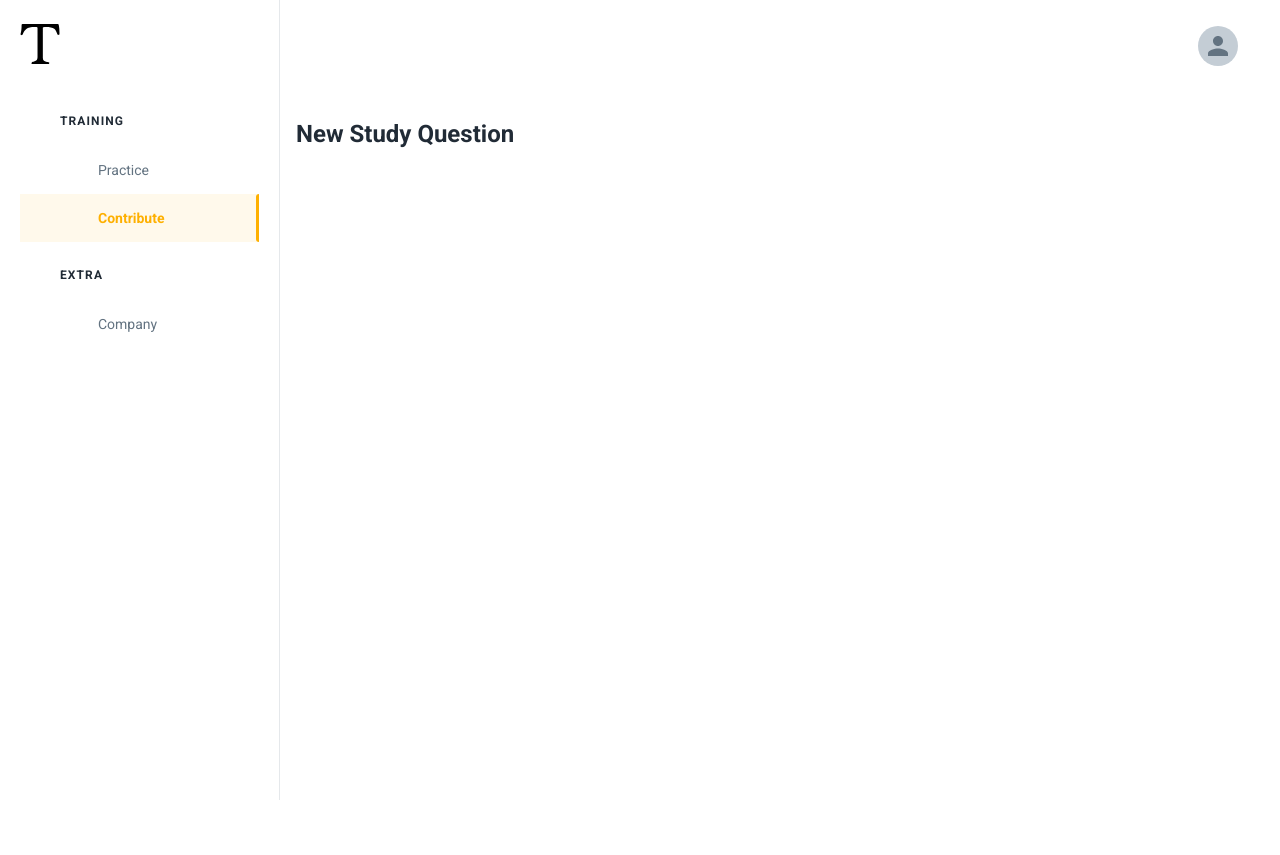
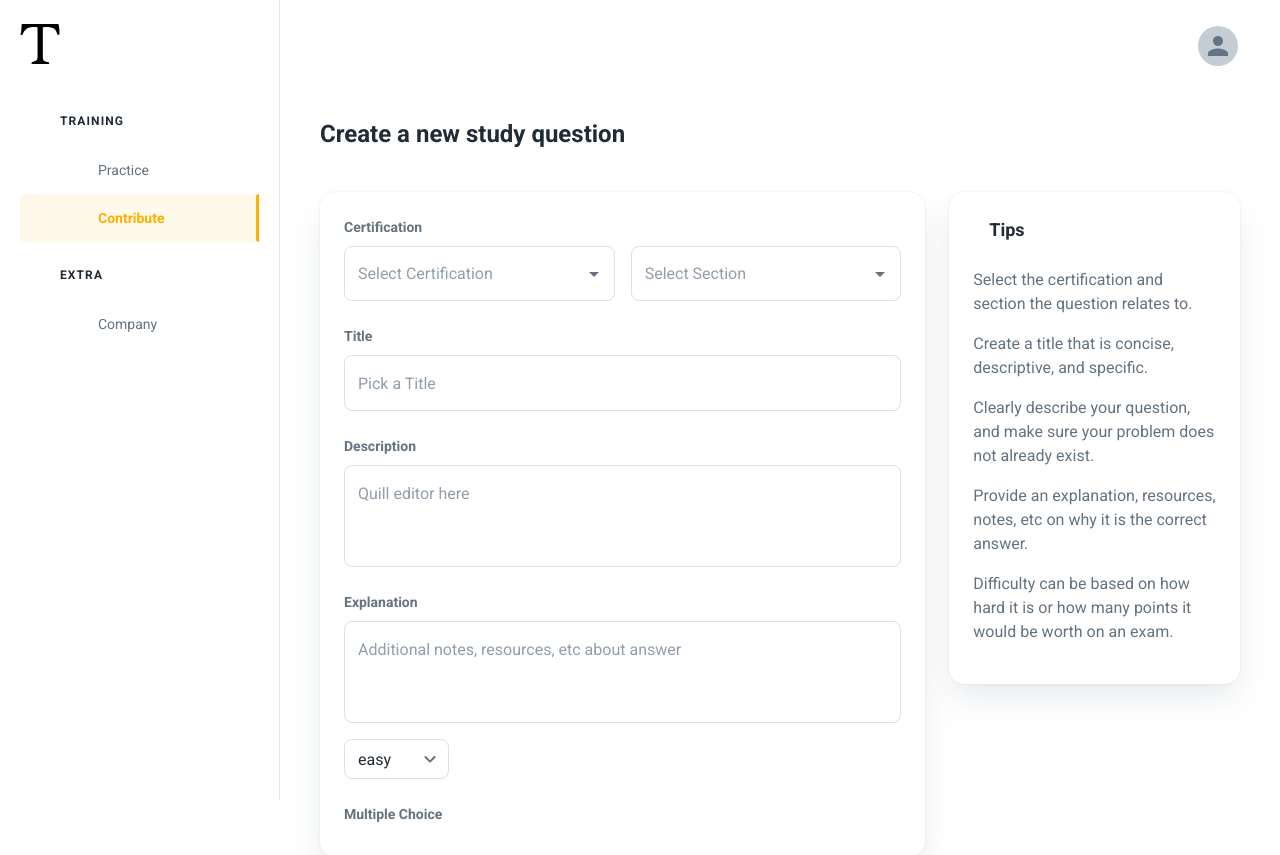
Before and after one commit to iavitia/CertificationSite, a React (Create React App) app in the folder frontend/: page /contribute in a window 1280 px wide. Shown: the top 855 px of the page. Before the commit the page ends 800 px from the top, so only its background shows below. Built offline with nearby package versions, Linux system fonts and the light colour scheme; sample sign-in values are in the browser's storage; some icons are missing.

Commit message:
basic contribute form & description.

```diff
--- /dev/null
+++ b/frontend/src/components/dashboard/contribute/ContributeForm.js
@@ -0,0 +1,228 @@
+import * as Yup from 'yup'
+import { Form, FormikProvider, useFormik } from 'formik'
+// material
+import { LoadingButton } from '@mui/lab'
+import { styled } from '@mui/material/styles'
+import {
+  Card,
+  Grid,
+  Stack,
+  TextField,
+  Typography,
+  Autocomplete
+} from '@mui/material'
+import ContributeFormDescription from './ContributeFormDescription'
+
+// ----------------------------------------------------------------------
+
+const CERTIFICATIONS = [
+  'ISTQB Certified Tester Foundation Level',
+  'ISTQB Test Analyst',
+  'ISTQB Test Manager'
+]
+
+const SECTIONS = ['1', '2', '3', '4']
+
+const DIFFICULTY = ['easy', 'medium', 'hard']
+
+const LabelStyle = styled(Typography)(({ theme }) => ({
+  ...theme.typography.subtitle2,
+  color: theme.palette.text.secondary,
+  marginBottom: theme.spacing(1)
+}))
+
+// ----------------------------------------------------------------------
+
+export default function ContributeForm() {
+  const NewBlogSchema = Yup.object().shape({
+    certification: Yup.string()
+      .required('Certification is required')
+      .nullable(),
+    section: Yup.string().required('section is required').nullable(),
+    title: Yup.string().required('Title is required'),
+    description: Yup.string().required('Description is required'),
+    notes: Yup.string().required('Additional notes are required'),
+    difficulty: Yup.string()
+      .required('Difficulty is required')
+      .oneOf(['easy', 'medium', 'hard'])
+  })
+
+  const formik = useFormik({
+    initialValues: {
+      certification: '',
+      section: '',
+      title: '',
+      description: '',
+      notes: '',
+      difficulty: 'easy',
+      multipleChoices: [
+        // {'answer': false, 'option': ''}
+      ]
+    },
+    validationSchema: NewBlogSchema,
+    onSubmit: async (values, { setSubmitting, resetForm }) => {
+      try {
+        console.log(values)
+      } catch (error) {
+        console.error(error)
+      }
+    }
+  })
+
+  const {
+    errors,
+    touched,
+    handleSubmit,
+    isSubmitting,
+    getFieldProps,
+    setFieldValue
+  } = formik
+
+  return (
+    <>
+      <FormikProvider value={formik}>
+        <Form noValidate autoComplete="off" onSubmit={handleSubmit}>
+          <Grid container spacing={3}>
+            <Grid item xs={12} md={8}>
+              <Card sx={{ p: 3 }}>
+                <Stack spacing={3}>
+                  <div>
+                    <LabelStyle>Certification</LabelStyle>
+                    <Stack
+                      direction={{ xs: 'column', sm: 'row' }}
+                      spacing={{ xs: 3, sm: 2 }}
+                      justifyContent="space-evenly"
+                      alignItems="center"
+                    >
+                      <Autocomplete
+                        fullWidth
+                        onChange={(event, value) => {
+                          setFieldValue('certification', value)
+                        }}
+                        options={CERTIFICATIONS}
+                        renderInput={(params) => (
+                          <TextField
+                            hiddenLabel
+                            {...params}
+                            placeholder="Select Certification"
+                            error={Boolean(
+                              touched.certification && errors.certification
+                            )}
+                            helperText={
+                              touched.certification && errors.certification
+                            }
+                          />
+                        )}
+                      />
+
+                      <Autocomplete
+                        fullWidth
+                        onChange={(event, value) => {
+                          setFieldValue('section', value)
+                        }}
+                        options={SECTIONS}
+                        renderInput={(params) => (
+                          <TextField
+                            {...params}
+                            placeholder="Select Section"
+                            hiddenLabel
+                            error={Boolean(touched.section && errors.section)}
+                            helperText={touched.section && errors.section}
+                          />
+                        )}
+                      />
+                    </Stack>
+                  </div>
+
+                  <div>
+                    <LabelStyle>Title</LabelStyle>
+                    <TextField
+                      fullWidth
+                      placeholder="Pick a Title"
+                      hiddenLabel
+                      multiline
+                      maxRows={4}
+                      {...getFieldProps('title')}
+                      error={Boolean(touched.title && errors.title)}
+                      helperText={touched.title && errors.title}
+                    />
+                  </div>
+
+                  <div>
+                    <LabelStyle>Description</LabelStyle>
+
+                    <TextField
+                      sx={{ pb: 3 }}
+                      fullWidth
+                      multiline
+                      minRows={3}
+                      maxRows={5}
+                      placeholder="Quill editor here"
+                      hiddenLabel
+                      {...getFieldProps('description')}
+                      error={Boolean(touched.description && errors.description)}
+                      helperText={touched.description && errors.description}
+                    />
+
+                    <LabelStyle>Explanation</LabelStyle>
+                    <TextField
+                      fullWidth
+                      multiline
+                      minRows={3}
+                      maxRows={5}
+                      placeholder="Additional notes, resources, etc about answer"
+                      hiddenLabel
+                      {...getFieldProps('notes')}
+                      error={Boolean(touched.notes && errors.notes)}
+                      helperText={touched.notes && errors.notes}
+                    />
+
+                    <TextField
+                      select
+                      sx={{ mt: 2 }}
+                      size="small"
+                      {...getFieldProps('difficulty')}
+                      SelectProps={{ native: true }}
+                      error={Boolean(touched.difficulty && errors.difficulty)}
+                      helperText={touched.difficulty && errors.difficulty}
+                    >
+                      {DIFFICULTY.map((set) => (
+                        <option key={set} value={set}>
+                          {set}
+                        </option>
+                      ))}
+                    </TextField>
+                  </div>
+
+                  <div>
+                    <LabelStyle>Multiple Choice</LabelStyle>
+                  </div>
+                </Stack>
+              </Card>
+              <Stack
+                direction="row"
+                justifyContent="flex-end"
+                alignItems="center"
+                sx={{ mt: 3 }}
+              >
+                <LoadingButton
+                  fullWidth
+                  type="submit"
+                  variant="contained"
+                  size="large"
+                  loading={isSubmitting}
+                >
+                  Submit
+                </LoadingButton>
+              </Stack>
+            </Grid>
+
+            <Grid item xs={12} md={4}>
+              <ContributeFormDescription />
+            </Grid>
+          </Grid>
+        </Form>
+      </FormikProvider>
+    </>
+  )
+}
--- /dev/null
+++ b/frontend/src/components/dashboard/contribute/ContributeFormDescription.js
@@ -0,0 +1,46 @@
+// material
+import { styled } from '@mui/material/styles'
+import { Card, CardContent, CardHeader, Typography } from '@mui/material'
+// icons
+import { Icon } from '@iconify/react'
+import bulbOutline from '@iconify/icons-eva/bulb-outline'
+
+// ----------------------------------------------------------------------
+
+const CONTENT = [
+  'Select the certification and section the question relates to.',
+  'Create a title that is concise, descriptive, and specific.',
+  'Clearly describe your question, and make sure your problem does not already exist.',
+  'Provide an explanation, resources, notes, etc on why it is the correct answer.',
+  'Difficulty can be based on how hard it is or how many points it would be worth on an exam.'
+]
+
+const HeaderIcon = styled(Icon)(({ theme }) => ({
+  width: 22,
+  height: 22,
+  display: 'flex',
+  alignItems: 'center',
+  justifyContent: 'center',
+  marginRight: theme.spacing(-1),
+  color: theme.palette.primary.main
+}))
+
+// ----------------------------------------------------------------------
+
+export default function ContributeFormDescription() {
+  return (
+    <Card>
+      <CardHeader title="Tips" avatar={<HeaderIcon icon={bulbOutline} />} />
+
+      <CardContent>
+        {CONTENT.map((text, index) => {
+          return (
+            <Typography sx={{ color: 'text.secondary', mb: 2 }} key={index}>
+              {text}
+            </Typography>
+          )
+        })}
+      </CardContent>
+    </Card>
+  )
+}
--- /dev/null
+++ b/frontend/src/components/dashboard/contribute/index.js
@@ -0,0 +1,2 @@
+export { default as ContributeForm } from './ContributeForm'
+export { default as ContributeFormDescription } from './ContributeFormDescription'
--- a/frontend/src/pages/dashboard/Contribute.js
+++ b/frontend/src/pages/dashboard/Contribute.js
@@ -1,12 +1,19 @@
+// material
+import { Container } from '@mui/material'
 // components
 import { Header, Page } from '../../components'
+import { ContributeForm } from '../../components/dashboard/contribute'
 
-const Contribute = () => {
+// ----------------------------------------------------------------------
+
+export default function Contribute() {
   return (
     <Page title="Contribute | Certification">
-      <Header heading="New Study Question" />
+      <Container maxWidth="lg">
+        <Header heading="Create a new study question" />
+
+        <ContributeForm />
+      </Container>
     </Page>
   )
 }
-
-export default Contribute
```
